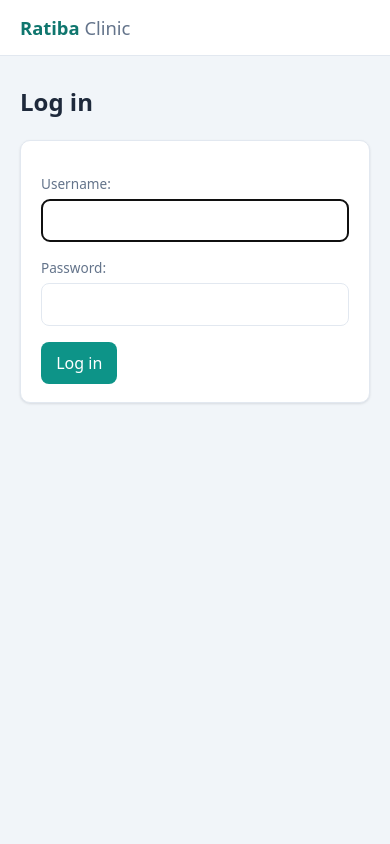
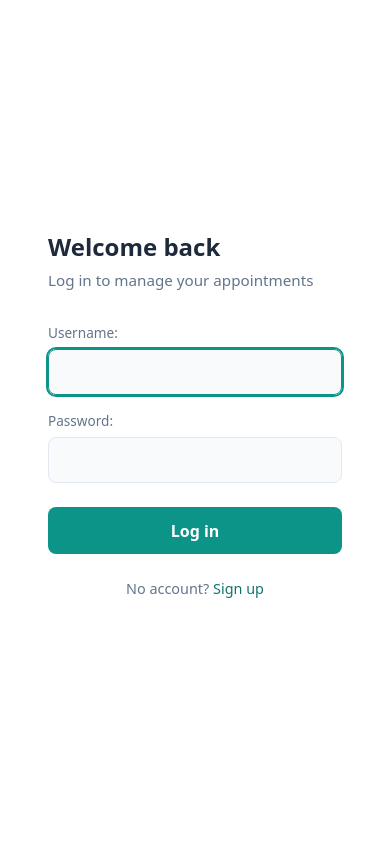
Before and after one commit to mutuiris/ratiba, a Django app: page /login/ in a window 390 px wide. Run offline with Django 5.2, Linux system fonts and the light colour scheme.

Commit message:
Enhance login page UI with responsive design and improved layout

```diff
--- a/clinic/templates/clinic/login.html
+++ b/clinic/templates/clinic/login.html
@@ -1,12 +1,59 @@
-{% extends "clinic/base.html" %}
-{% block title %}Log in{% endblock %}
-{% block content %}
-  <h1>Log in</h1>
-  <div class="card" style="max-width:380px">
-    <form method="post">
-      {% csrf_token %}
-      {{ form.as_p }}
-      <button type="submit">Log in</button>
-    </form>
+<!doctype html>
+<html lang="en">
+<head>
+  <meta charset="utf-8">
+  <meta name="viewport" content="width=device-width, initial-scale=1">
+  <title>Log in · Ratiba Clinic</title>
+  <style>
+    :root { --primary: #0d9488; --primary-dark: #0f766e; --border: #e2e8f0; --text: #1e293b; --muted: #64748b; }
+    * { box-sizing: border-box; margin: 0; }
+    body { font-family: system-ui, -apple-system, "Segoe UI", Roboto, sans-serif; line-height: 1.5; color: var(--text); }
+    .split { display: grid; grid-template-columns: 1fr 1fr; min-height: 100vh; }
+    .panel-brand {
+      background: linear-gradient(135deg, #0f766e 0%, #0d9488 50%, #14b8a6 100%);
+      display: flex; flex-direction: column; justify-content: center; align-items: center; padding: 3rem; color: #fff;
+    }
+    .panel-brand h1 { font-size: 2.5rem; font-weight: 700; margin-bottom: .5rem; }
+    .panel-brand p { font-size: 1.1rem; opacity: .85; }
+    .panel-form { display: flex; flex-direction: column; justify-content: center; padding: 3rem; background: #fff; }
+    .form-wrapper { max-width: 360px; width: 100%; margin: 0 auto; }
+    .form-wrapper h2 { font-size: 1.5rem; margin-bottom: .25rem; }
+    .form-wrapper .sub { color: var(--muted); margin-bottom: 2rem; font-size: .95rem; }
+    .form-wrapper p { margin-bottom: 1rem; }
+    .form-wrapper label { display: block; font-size: .85rem; color: var(--muted); margin-bottom: .3rem; font-weight: 500; }
+    .form-wrapper input[type=text], .form-wrapper input[type=password] {
+      width: 100%; padding: .65rem .8rem; border: 1px solid var(--border); border-radius: 8px; font: inherit; background: #f8fafc;
+    }
+    .form-wrapper input:focus { outline: 2px solid var(--primary); border-color: var(--primary); }
+    .form-wrapper button {
+      width: 100%; padding: .7rem; border: 0; border-radius: 8px; background: var(--primary); color: #fff;
+      font: inherit; font-weight: 600; cursor: pointer; margin-top: .5rem;
+    }
+    .form-wrapper button:hover { background: var(--primary-dark); }
+    .form-wrapper .link { text-align: center; margin-top: 1.5rem; color: var(--muted); font-size: .9rem; }
+    .form-wrapper .link a { color: var(--primary-dark); text-decoration: none; font-weight: 500; }
+    .form-wrapper .link a:hover { text-decoration: underline; }
+    .errorlist { list-style: none; padding: 0; margin: .25rem 0 .75rem; font-size: .85rem; color: #dc2626; }
+    @media (max-width: 768px) { .split { grid-template-columns: 1fr; } .panel-brand { display: none; } }
+  </style>
+</head>
+<body>
+  <div class="split">
+    <div class="panel-brand">
+      <h1>Ratiba Clinic</h1>
+    </div>
+    <div class="panel-form">
+      <div class="form-wrapper">
+        <h2>Welcome back</h2>
+        <p class="sub">Log in to manage your appointments</p>
+        <form method="post">
+          {% csrf_token %}
+          {{ form.as_p }}
+          <button type="submit">Log in</button>
+        </form>
+        <p class="link">No account? <a href="{% url 'signup' %}">Sign up</a></p>
+      </div>
+    </div>
   </div>
-{% endblock %}
+</body>
+</html>
```
